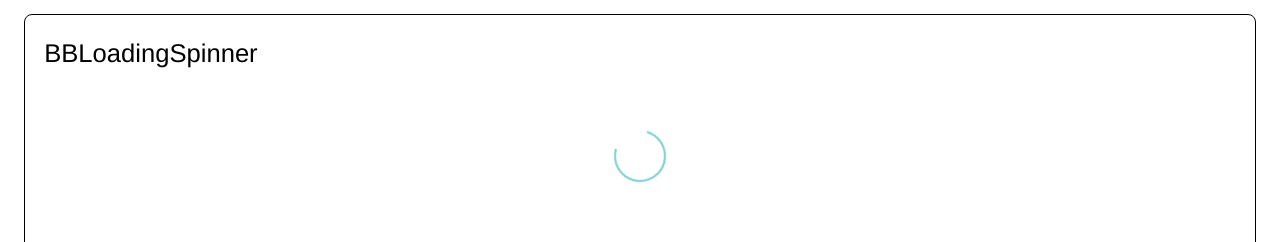
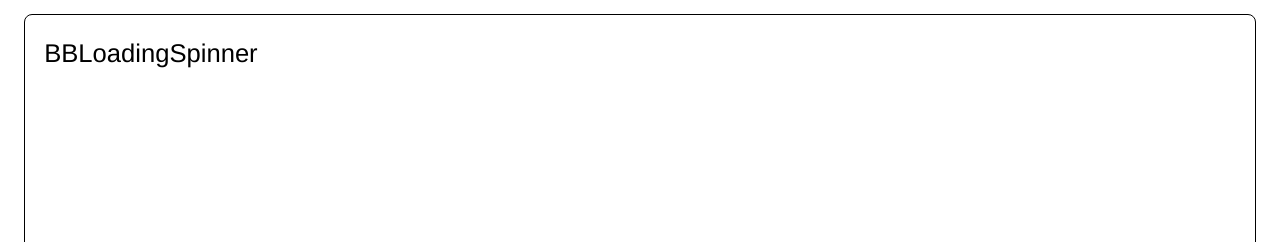
Before and after one commit to dan1229/nextjs-base-blocks, a Next.js app: page / in a window 1280 px wide. Shown: the part 3713-3955 px from the top of the page. Built offline with nearby package versions, Linux system fonts and the light colour scheme.

Commit message:
bbloading spinner default improved

```diff
--- a/src/bbloading_spinner/index.tsx
+++ b/src/bbloading_spinner/index.tsx
@@ -11,7 +11,7 @@ export interface IPropsBBLoadingSpinner {
 }
 
 export default function BBLoadingSpinner(Props: IPropsBBLoadingSpinner): React.ReactElement {
-  const { variant = 'default', className, size = 'md', color } = Props;
+  const { variant = 'default', className, size = 'md', color = 'primary' } = Props;
 
   const getLoadingSpinnerClassName = () => {
     switch (variant) {
@@ -39,8 +39,6 @@ export default function BBLoadingSpinner(Props: IPropsBBLoadingSpinner): React.R
   };
 
   const getColorClassName = () => {
-    if (!color) return '';
-
     switch (color) {
       case 'primary':
         return styles.primary;
@@ -61,20 +59,14 @@ export default function BBLoadingSpinner(Props: IPropsBBLoadingSpinner): React.R
       case 'white':
         return styles.white;
       default:
-        return '';
+        return styles.primary;
     }
   };
-
-  const style =
-    color && !['primary', 'secondary', 'accent', 'danger', 'success', 'warning', 'info', 'black', 'white'].includes(color)
-      ? ({ '--loader-color': color } as React.CSSProperties)
-      : {};
 
   return (
     <div className={styles.containerLoading}>
       <span
         className={classNames(getLoadingSpinnerClassName(), getLoadingSpinnerSizeClassName(), getColorClassName(), className)}
-        style={style}
       />
     </div>
   );
--- a/src/bbloading_spinner/styles.module.scss
+++ b/src/bbloading_spinner/styles.module.scss
@@ -64,7 +64,7 @@
 * DEFAULT
 */
 .loader_default {
-  border: 2px solid var(--loader-color, #78cdd7);
+  border: 2px solid var(--loader-color);
   border-radius: 50%;
   border-top-color: white;
   animation: rotationSpinner 1s linear infinite;
@@ -100,7 +100,7 @@
   top: 0;
   bottom: 0;
   margin: auto;
-  border: 3px dotted var(--loader-color, #78cdd7);
+  border: 3px dotted var(--loader-color);
   border-style: solid solid dotted;
   width: 24px;
   height: 24px;
@@ -130,7 +130,7 @@
 * CIRCLE BOUNCE
 */
 .loader_circle_bounce {
-  border: 4px solid var(--loader-color, #78cdd7);
+  border: 4px solid var(--loader-color);
   border-radius: 50%;
   animation: circleBounceSpinner 1s ease-in-out infinite;
 }
@@ -151,7 +151,7 @@
 * SPINNING SQUARE
 */
 .loader_spinning_square {
-  border: 4px solid var(--loader-color, #78cdd7);
+  border: 4px solid var(--loader-color);
   animation: spinningSquareSpinner 3s linear infinite;
 }
 
```
Also changed, not shown: 1 other file (tests, documents, lock files or other folders).
